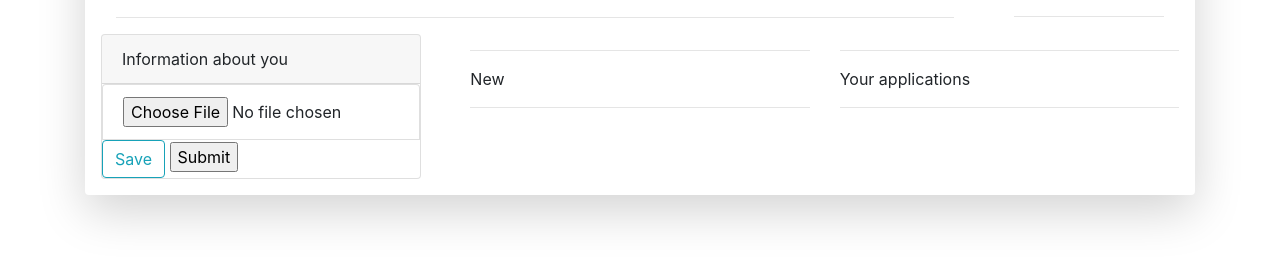
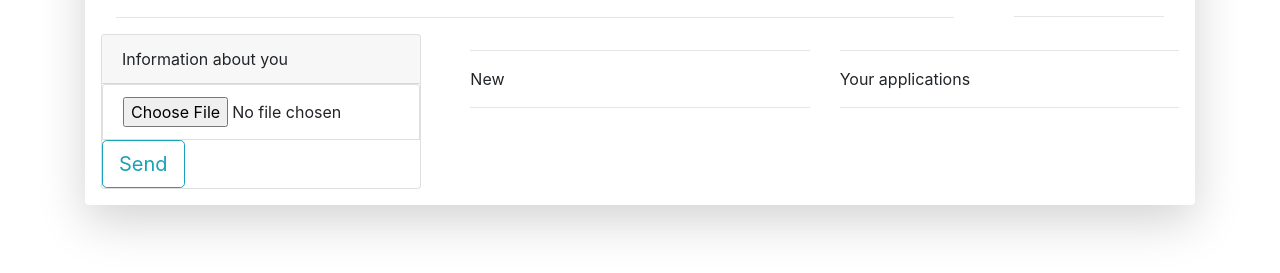
Before and after one commit to YuliaChornenko/police-department-portal, a Flask app: template app/templates/profile.html in a window 1280 px wide. Shown: the part 234-507 px from the top of the page. Run offline with Flask 2, Linux system fonts and the light colour scheme; the template is opened without the code that fills it: values that come from a table or form of the project are taken from there, others are empty; some libraries are stand-ins or nearby versions.

Commit message:
Eighth commit. Create Flask App. Part 6.

```diff
--- a/app/templates/profile.html
+++ b/app/templates/profile.html
@@ -40,8 +40,7 @@
         {% if form %}
         <form action="/photo" method='post' enctype="multipart/form-data">
             <li class="list-group-item"><input name="file" type="file" id="file"></li>
-            <button type="button" class="btn btn-outline-info">Save</button>
-            <input type = "submit"/>
+            <input type='submit' value="Send" class="btn btn-outline-info btn-lg">
         </form>
         {% else %}
         <a type="button" class="btn btn-outline-info" href="{{ url_for('profile', edit='True') }}">Edit</a>
```
